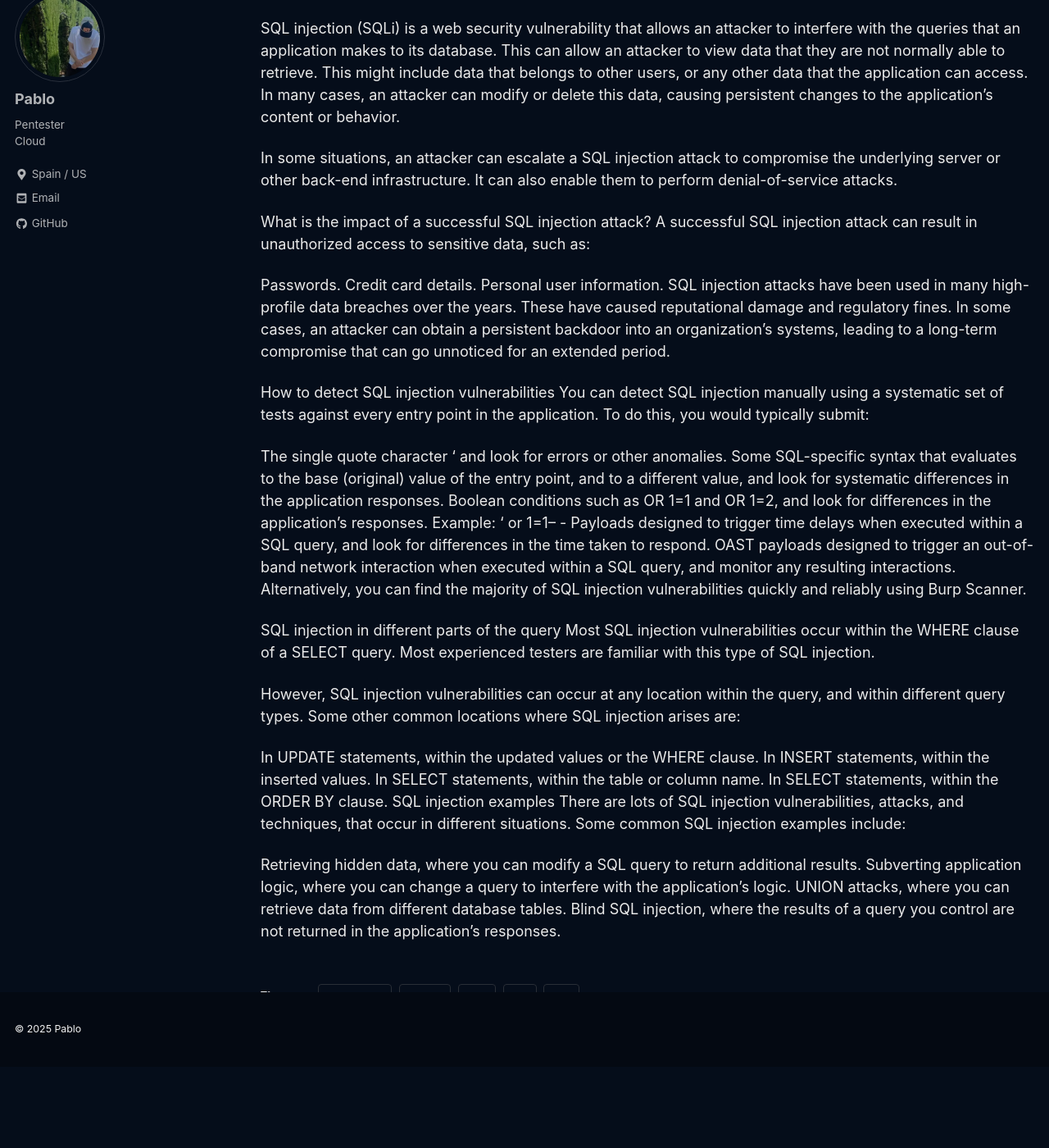
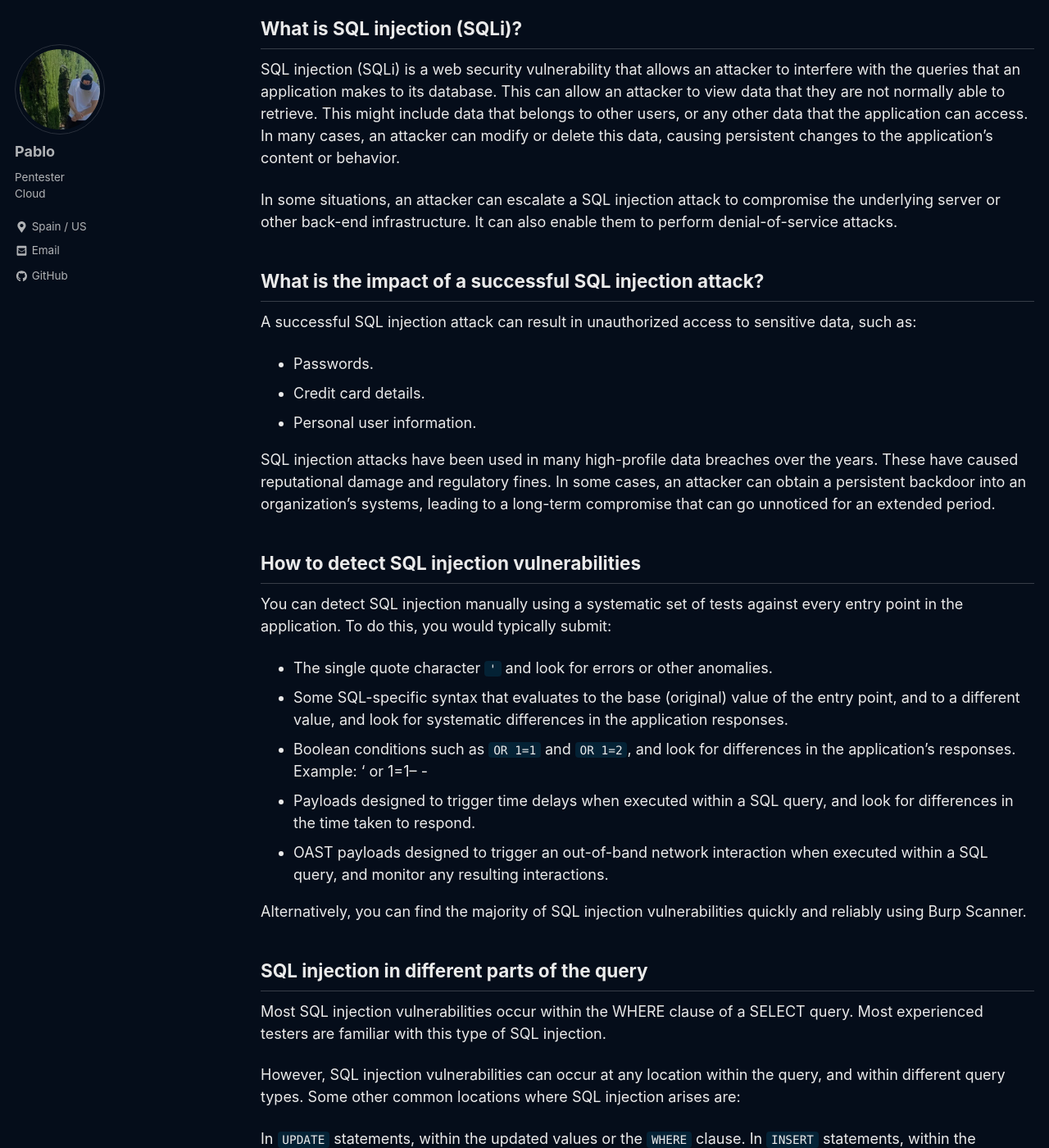
Before and after one commit to elCerillita/elcerillita.github.io, a Jekyll site: the page built from _posts/2024-06-27-introduction-to-sql-injection.md, in a window 1280 px wide and 1400 px high, scrolled down 210 px. Shown: the whole window at 82% size. Built offline with Jekyll 4.4.1, drawn with Linux system fonts in a browser that asks for light colours; cached includes are drawn as plain includes; a script that is not in the unit is left out; before the commit the page ends 1511 px from its top, so only the background shows below that; some of the changed text lies outside the part shown.

Commit message:
Update 2024-06-27-introduction-to-sql-injection.md

````diff
--- a/_posts/2024-06-27-introduction-to-sql-injection.md
+++ b/_posts/2024-06-27-introduction-to-sql-injection.md
@@ -17,42 +17,46 @@ tags:
   - sql
   - sqli
 ---
+## What is SQL injection (SQLi)?
 
 SQL injection (SQLi) is a web security vulnerability that allows an attacker to interfere with the queries that an application makes to its database. This can allow an attacker to view data that they are not normally able to retrieve. This might include data that belongs to other users, or any other data that the application can access. In many cases, an attacker can modify or delete this data, causing persistent changes to the application's content or behavior.
 
 In some situations, an attacker can escalate a SQL injection attack to compromise the underlying server or other back-end infrastructure. It can also enable them to perform denial-of-service attacks.
 
-What is the impact of a successful SQL injection attack?
+## What is the impact of a successful SQL injection attack?
 A successful SQL injection attack can result in unauthorized access to sensitive data, such as:
 
-Passwords.
-Credit card details.
-Personal user information.
+- Passwords.
+- Credit card details.
+- Personal user information.
+
 SQL injection attacks have been used in many high-profile data breaches over the years. These have caused reputational damage and regulatory fines. In some cases, an attacker can obtain a persistent backdoor into an organization's systems, leading to a long-term compromise that can go unnoticed for an extended period.
 
-How to detect SQL injection vulnerabilities
+## How to detect SQL injection vulnerabilities
 You can detect SQL injection manually using a systematic set of tests against every entry point in the application. To do this, you would typically submit:
 
-The single quote character ' and look for errors or other anomalies.
-Some SQL-specific syntax that evaluates to the base (original) value of the entry point, and to a different value, and look for systematic differences in the application responses.
-Boolean conditions such as OR 1=1 and OR 1=2, and look for differences in the application's responses. Example: ' or 1=1-- -
-Payloads designed to trigger time delays when executed within a SQL query, and look for differences in the time taken to respond.
-OAST payloads designed to trigger an out-of-band network interaction when executed within a SQL query, and monitor any resulting interactions.
+- The single quote character ```'``` and look for errors or other anomalies.
+- Some SQL-specific syntax that evaluates to the base (original) value of the entry point, and to a different value, and look for systematic differences in the application responses.
+- Boolean conditions such as ```OR 1=1``` and ```OR 1=2```, and look for differences in the application's responses. Example: ' or 1=1-- -
+- Payloads designed to trigger time delays when executed within a SQL query, and look for differences in the time taken to respond.
+- OAST payloads designed to trigger an out-of-band network interaction when executed within a SQL query, and monitor any resulting interactions.
+
 Alternatively, you can find the majority of SQL injection vulnerabilities quickly and reliably using Burp Scanner.
 
-SQL injection in different parts of the query
+## SQL injection in different parts of the query
 Most SQL injection vulnerabilities occur within the WHERE clause of a SELECT query. Most experienced testers are familiar with this type of SQL injection.
 
 However, SQL injection vulnerabilities can occur at any location within the query, and within different query types. Some other common locations where SQL injection arises are:
 
-In UPDATE statements, within the updated values or the WHERE clause.
-In INSERT statements, within the inserted values.
-In SELECT statements, within the table or column name.
-In SELECT statements, within the ORDER BY clause.
-SQL injection examples
+In ```UPDATE``` statements, within the updated values or the ```WHERE``` clause.
+In ```INSERT``` statements, within the inserted values.
+In ```SELECT``` statements, within the table or column name.
+In ```SELECT``` statements, within the ```ORDER BY``` clause.
+
+## SQL injection examples
 There are lots of SQL injection vulnerabilities, attacks, and techniques, that occur in different situations. Some common SQL injection examples include:
 
-Retrieving hidden data, where you can modify a SQL query to return additional results.
-Subverting application logic, where you can change a query to interfere with the application's logic.
-UNION attacks, where you can retrieve data from different database tables.
-Blind SQL injection, where the results of a query you control are not returned in the application's responses.
+- Retrieving hidden data, where you can modify a SQL query to return additional results.
+- Subverting application logic, where you can change a query to interfere with the application's logic.
+- UNION attacks, where you can retrieve data from different database tables.
+- Blind SQL injection, where the results of a query you control are not returned in the application's responses.
````
